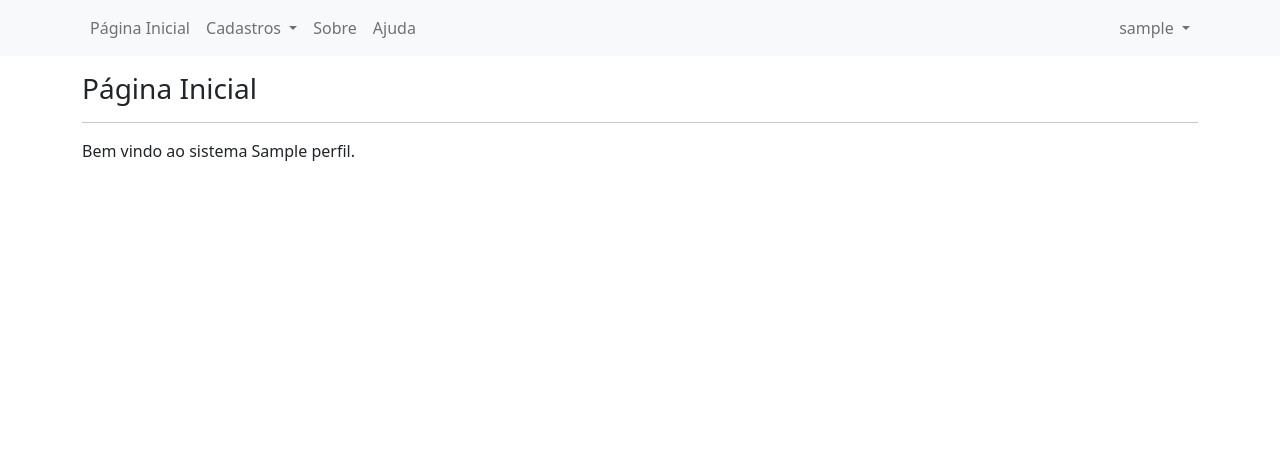
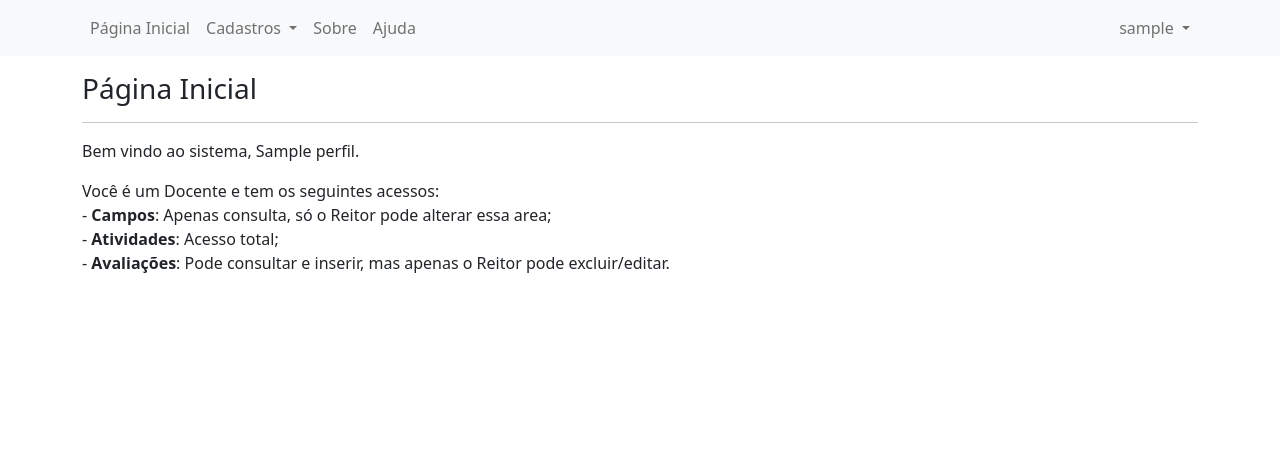
Before and after one commit to ipedromotta/universidade-django, a Django app: page / in a window 1280 px wide. Shown: the top 472 px of the page. Run offline with Django 4.2, Linux system fonts and the light colour scheme; a user stored in the database is signed in; tables that the repository leaves empty hold one stand-in row (values such as "Sample post"); some libraries are stand-ins or nearby versions.

Commit message:
:recycle: refactor: Melhorando compreensao do sistema

```diff
--- a/cadastros/templates/atividade.html
+++ b/cadastros/templates/atividade.html
@@ -7,7 +7,7 @@
 {% block content %}
 <div class="d-flex justify-content-between">
     <h3>
-        Lista de atividades registradas
+        Lista das suas atividades registradas
     </h3>
     <a href="{% url 'cadastrar-atividade' %}" class="btn btn-primary float-end">Adicionar atividade</a>
 </div>
--- a/paginas/templates/index.html
+++ b/paginas/templates/index.html
@@ -12,8 +12,20 @@
 {% if user.is_authenticated %}
 {% if user.perfil.nome_completo %}
 <p>
-    Bem vindo ao sistema {{ user.perfil.nome_completo }}.
+    Bem vindo ao sistema, {{ user.perfil.nome_completo }}.
 </p>
+{% if user.groups.all.0.name == 'Reitor' %}
+<p>
+    Você é o Reitor e tem acesso a todos os recursos do sistema.
+</p>
+{% else %}
+<p>
+    Você é um Docente e tem os seguintes acessos: <br>
+    - <strong>Campos</strong>: Apenas consulta, só o Reitor pode alterar essa area; <br>
+    - <strong>Atividades</strong>: Acesso total; <br>
+    - <strong>Avaliações</strong>: Pode consultar e inserir, mas apenas o Reitor pode excluir/editar.
+</p>
+{% endif %}
 {% else %}
 <p>
     Você precisa completar seu cadastro. Acesse <a href="{% url 'atualizar-dados' %}">meus dados</a> para atualizar.
```
